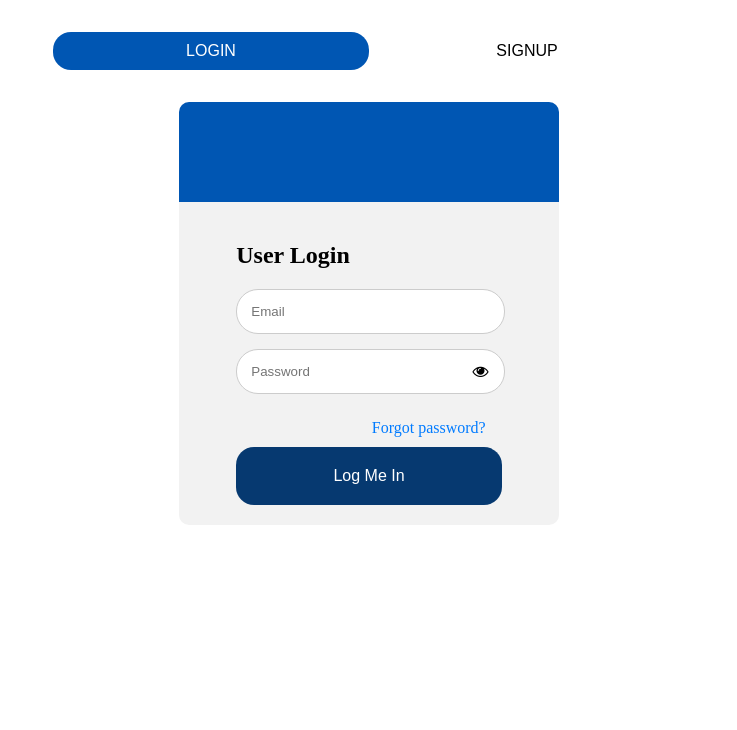
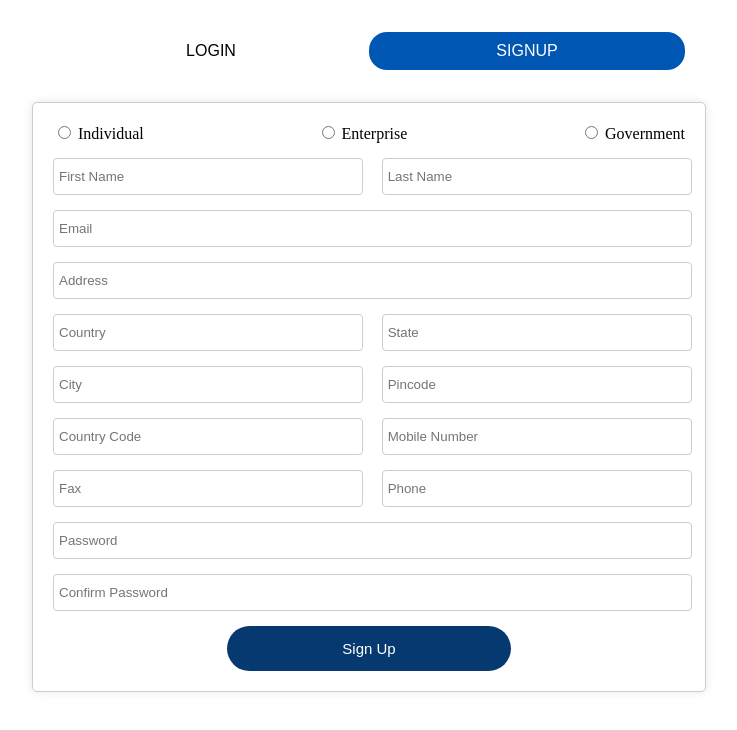
Before and after one commit to binaryWar/incident-management-angular, an Angular app: page /login in a window 1280 px wide. Shown: the top 730 px of the page, without its empty margins (271-1008 px from the left). Built offline with nearby package versions, Linux system fonts and the light colour scheme.

Commit message:
login and signup page

```diff
--- a/angular.json
+++ b/angular.json
@@ -66,9 +66,6 @@
               "browserTarget": "incident-management:build:development"
             }
           },
-          "options": {
-            "proxyConfig": "src/proxy.conf.json"
-          },
           "defaultConfiguration": "development"
         },
         "extract-i18n": {
--- a/src/app/components/login/login.component.ts
+++ b/src/app/components/login/login.component.ts
@@ -6,7 +6,7 @@ import { Component } from '@angular/core';
   styleUrls: ['./login.component.css']
 })
 export class LoginComponent {
-  activeBtn : string = "loginBtn";
+  activeBtn : string = "signupBtn";
   showPassword : boolean = true;
   onSignUpClick(event:any){
     this.activeBtn = "signupBtn";
--- a/src/app/components/signup/signup.component.css
+++ b/src/app/components/signup/signup.component.css
@@ -1,3 +1,52 @@
+.signup-form {
+    width: 50%;
+    margin: 0 auto;
+    padding: 20px;
+    border: 1px solid #ccc;
+    border-radius: 5px;
+    background-color: #f9f9f9;
+}
+
+.form-group {
+    display: flex;
+    justify-content: space-between;
+    margin-bottom: 15px;
+    flex-direction: row;
+}
+
+.form-control{
+    width: 48%;
+}
+
+.form-control label {
+    margin-right: 10px;
+}
+
+.error {
+    color: red;
+    font-size: 12px;
+    margin-top: 5px;
+}
+
+.error div{
+    width: fit-content;
+}
+
+.signupBtn {
+    padding: 14px;
+    width: 45%;
+    color: #fff;
+    background-color: #063970;
+    border-radius: 39px;
+    border: transparent;
+    font-size: 15px;
+
+}
+
+.signupBtn:hover{
+    box-shadow: rgba(0, 0, 0, 0.35) 0px 5px 15px;
+}
+
 .signup-form {
     background-color: #fff;
     padding: 20px;
@@ -8,38 +57,16 @@
     text-align: center;
 }
 
-  button:hover {
-      background-color: #00a2d1;
+.form-control input{
+    width: 100%;
 }
 
-  form {
-      display: grid;
-      gap: 1rem;
-  }
-
-  .form-group {
-      display: flex;
-      gap: 10px;
-      /* Add spacing between inputs */
-  }
-
-  .form-group input,
-  .form-group select {
-      flex: 1;
-      padding: 10px;
+.form-control input,
+.form-control select{
+    /* width: 100%; */
+    outline: none;
+    padding: 10px 0px 10px 5px;
     border: 1px solid #ccc;
     border-radius: 4px;
     margin: 0;
 }
-  .signupBtn{
-    padding: 20px;
-    color: #fff;
-    content: 'LOG ME IN';
-    background-color:#063970;
-    border-radius: 18px;
-  }
-  .error {
-    color: red;
-    font-size: 0.875rem;
-    margin-top: 0.25rem;
-  }
--- a/src/app/components/signup/signup.component.html
+++ b/src/app/components/signup/signup.component.html
@@ -1,5 +1,6 @@
 <div class="signup-form">
     <form [formGroup]="userRegistrationForm" (ngSubmit)="onSubmit()">
+        <div class="parentFormSec">
             <div class="form-group">
                 <label><input type="radio" formControlName="userType" value="individual"> Individual</label>
                 <label><input type="radio" formControlName="userType" value="enterprise"> Enterprise</label>
@@ -9,97 +10,123 @@
                 </div>
             </div>
             <div class="form-group">
+                <div class="form-control">
                     <input type="text" placeholder="First Name" formControlName="firstName">
                     <div *ngIf="f['firstName'].invalid && (f['firstName'].dirty || f['firstName'].touched)" class="error">
                         <div *ngIf="f['firstName'].errors?.['required']">First Name is required</div>
                         <div *ngIf="f['firstName'].errors?.['maxlength']">First Name must be less than 15 characters</div>
                     </div>
+                </div>
+                <div class="form-control">
                     <input type="text" placeholder="Last Name" formControlName="lastName">
                     <div *ngIf="f['lastName'].invalid && (f['lastName'].dirty || f['lastName'].touched)" class="error">
                         <div *ngIf="f['lastName'].errors?.['required']">Last Name is required</div>
                         <div *ngIf="f['lastName'].errors?.['maxlength']">Last Name must be less than 15 characters</div>
                     </div>
                 </div>
+            </div>
             <div class="form-group">
-            <input type="email" placeholder="Email" formControlName="emailAddress">
+                <div class="form-control" style="width: 100%">
+                    <input type="email" placeholder="Email" formControlName="emailAddress" style="width: 100%">
                     <div *ngIf="f['emailAddress'].invalid && (f['emailAddress'].dirty || f['emailAddress'].touched)" class="error">
                         <div *ngIf="f['emailAddress'].errors?.['required']">Email is required</div>
                         <div *ngIf="f['emailAddress'].errors?.['email']">Invalid email format</div>
                     </div>
                 </div>
+            </div>
             <div class="form-group">
-            <input type="text" placeholder="Address" formControlName="address">
+                <div class="form-control" style="width: 100%">
+                    <input type="text" placeholder="Address" formControlName="address" style="width: 100%">
                     <div *ngIf="f['address'].invalid && (f['address'].dirty || f['address'].touched)" class="error">
                         <div *ngIf="f['address'].errors?.['required']">Address is required</div>
                         <div *ngIf="f['address'].errors?.['maxlength']">Address must be less than 50 characters</div>
                     </div>
                 </div>
+            </div>
             <div class="form-group">
-            <select formControlName="country">
-                <option value="" disabled selected>Country</option>
-            </select>
-            <select formControlName="state">
-                <option value="" disabled selected>State</option>
-            </select>
+                <div class="form-control">
+                    <input type="text" formControlName="country" placeholder="Country">
                     <div *ngIf="f['country'].invalid && (f['country'].dirty || f['country'].touched)" class="error">
                         <div *ngIf="f['country'].errors?.['required']">Country is required</div>
                         <div *ngIf="f['country'].errors?.['maxlength']">Country must be less than 15 characters</div>
                     </div>
+                </div>
+                <div class="form-control">
+                    <input type="text" formControlName="state" placeholder="State"/>
                     <div *ngIf="f['state'].invalid && (f['state'].dirty || f['state'].touched)" class="error">
                         <div *ngIf="f['state'].errors?.['required']">State is required</div>
                         <div *ngIf="f['state'].errors?.['maxlength']">State must be less than 15 characters</div>
                     </div>
                 </div>
+            </div>
             <div class="form-group">
-            <select formControlName="city">
-                <option value="" disabled selected>City</option>
-            </select>
-            <input type="text" placeholder="Pincode" formControlName="pincode"(change)=populatePinCode($event)>
+                <div class="form-control">
+                    <input type="text" formControlName="city" placeholder="City"/>
                     <div *ngIf="f['city'].invalid && (f['city'].dirty || f['city'].touched)" class="error">
                         <div *ngIf="f['city'].errors?.['required']">City is required</div>
                         <div *ngIf="f['city'].errors?.['maxlength']">City must be less than 15 characters</div>
                     </div>
+                </div>
+                <div class="form-control">
+                    <input type="number" placeholder="Pincode" formControlName="pincode" (input)=populateCity_State($event)>
                     <div *ngIf="f['pincode'].invalid && (f['pincode'].dirty || f['pincode'].touched)" class="error">
                         <div *ngIf="f['pincode'].errors?.['required']">Pincode is required</div>
                         <div *ngIf="f['pincode'].errors?.['maxlength']">Pincode must be less than 10 characters</div>
                     </div>
                 </div>
+            </div>
             <div class="form-group">
+                <div class="form-control">
                     <input type="text" placeholder="Country Code" formControlName="countryCode">
-            <input type="text" placeholder="Mobile Number" formControlName="mobileNo">
                     <div *ngIf="f['countryCode'].invalid && (f['countryCode'].dirty || f['countryCode'].touched)" class="error">
                         <div *ngIf="f['countryCode'].errors?.['required']">Country Code is required</div>
                         <div *ngIf="f['countryCode'].errors?.['maxlength']">Country Code must be less than 6 characters</div>
                     </div>
+                </div>
+                <div class="form-control">
+                    <input type="text" placeholder="Mobile Number" formControlName="mobileNo">
                     <div *ngIf="f['mobileNo'].invalid && (f['mobileNo'].dirty || f['mobileNo'].touched)" class="error">
                         <div *ngIf="f['mobileNo'].errors?.['required']">Mobile Number is required</div>
                         <div *ngIf="f['mobileNo'].errors?.['minlength'] || f['mobileNo'].errors?.['maxlength']">Mobile Number must be 10 digits</div>
                         <div *ngIf="f['mobileNo'].errors?.['pattern']">Mobile Number must be numeric</div>
                     </div>
                 </div>
+            </div>
             <div class="form-group">
+                <div class="form-control">
                     <input type="text" placeholder="Fax" formControlName="fax">
-            <input type="text" placeholder="Phone" formControlName="phone">
                     <div *ngIf="f['fax'].invalid && (f['fax'].dirty || f['fax'].touched)" class="error">
                         <div *ngIf="f['fax'].errors?.['maxlength']">Fax must be less than 15 characters</div>
                     </div>
+                </div>
+                <div class="form-control">
+                    <input type="text" placeholder="Phone" formControlName="phone">
                     <div *ngIf="f['phone'].invalid && (f['phone'].dirty || f['phone'].touched)" class="error">
                         <div *ngIf="f['phone'].errors?.['maxlength']">Phone must be less than 15 characters</div>
                     </div>
                 </div>
-        <div class="form-group">
+            </div>
+            <div class="form-group" style="width: 100%">
+                <div class="form-control" style="width: 100%">
                     <input type="password" placeholder="Password" formControlName="password">
                     <div *ngIf="f['password'].invalid && (f['password'].dirty || f['password'].touched)" class="error">
                         <div *ngIf="f['password'].errors?.['required']">Password is required</div>
                         <div *ngIf="f['password'].errors?.['minlength']">Password must be at least 6 characters</div>
                         <div *ngIf="f['password'].errors?.['maxlength']">Password must be less than 15 characters</div>
                     </div>
+                </div>
+            </div>
+            <div class="form-group" style="width: 100%">
+                <div class="form-control" style="width: 100%">
                     <input type="password" placeholder="Confirm Password" formControlName="confirmPassword">
                     <div *ngIf="f['confirmPassword'].invalid && (f['confirmPassword'].dirty || f['confirmPassword'].touched)" class="error">
                         <div *ngIf="f['confirmPassword'].errors?.['required']">Confirm Password is required</div>
-                <div *ngIf="userRegistrationForm.errors?.['passwordMismatch']">Passwords must match</div>
+                        <div *ngIf="userRegistrationForm.errors?.['passwordMismatch']">Password must match</div>
                     </div>
                 </div>
+            </div>
+        </div>
+
         <button type="submit" class="signupBtn">Sign Up</button>
     </form>
 </div>
--- a/src/app/components/signup/signup.component.ts
+++ b/src/app/components/signup/signup.component.ts
@@ -54,15 +54,26 @@ export class SignupComponent {
       alert("Fill all mandatory fields to contine");
       return;
     }
-    console.log(this.userRegistrationForm.value);
+    const payloadBody = this.userRegistrationForm.value;
+    this.commonService.registerUser(payloadBody).subscribe({
+      next : (response : any)=>{
+
+      },error : (err:any)=>{
+
+      }
+    })
   }
-  populatePinCode($event:any){
+  populateCity_State($event:any){
+
     let pincode;
     if($event.target.value && $event.target.value.length === 6){
       pincode = $event.target.value;
     }else return;
     this.commonService.getCityAndState(pincode).subscribe((data:any)=>{
-      console.log(data);
+      const {city,state,country} = data;
+      this.userRegistrationForm.controls['city'].setValue(city);
+      this.userRegistrationForm.controls['state'].setValue(state);
+      this.userRegistrationForm.controls['country'].setValue(country);
     })
   }
 }
```
Also changed, not shown: src/app/services/common.service.ts (+6 -1 lines), src/app/services/http-interceptor.interceptor.ts (+6 -6 lines), src/proxy.conf.json (deleted, +0 -11 lines), src/assets/environment/environment.ts (added). Lines whose indentation alone changed are shown as unchanged.
